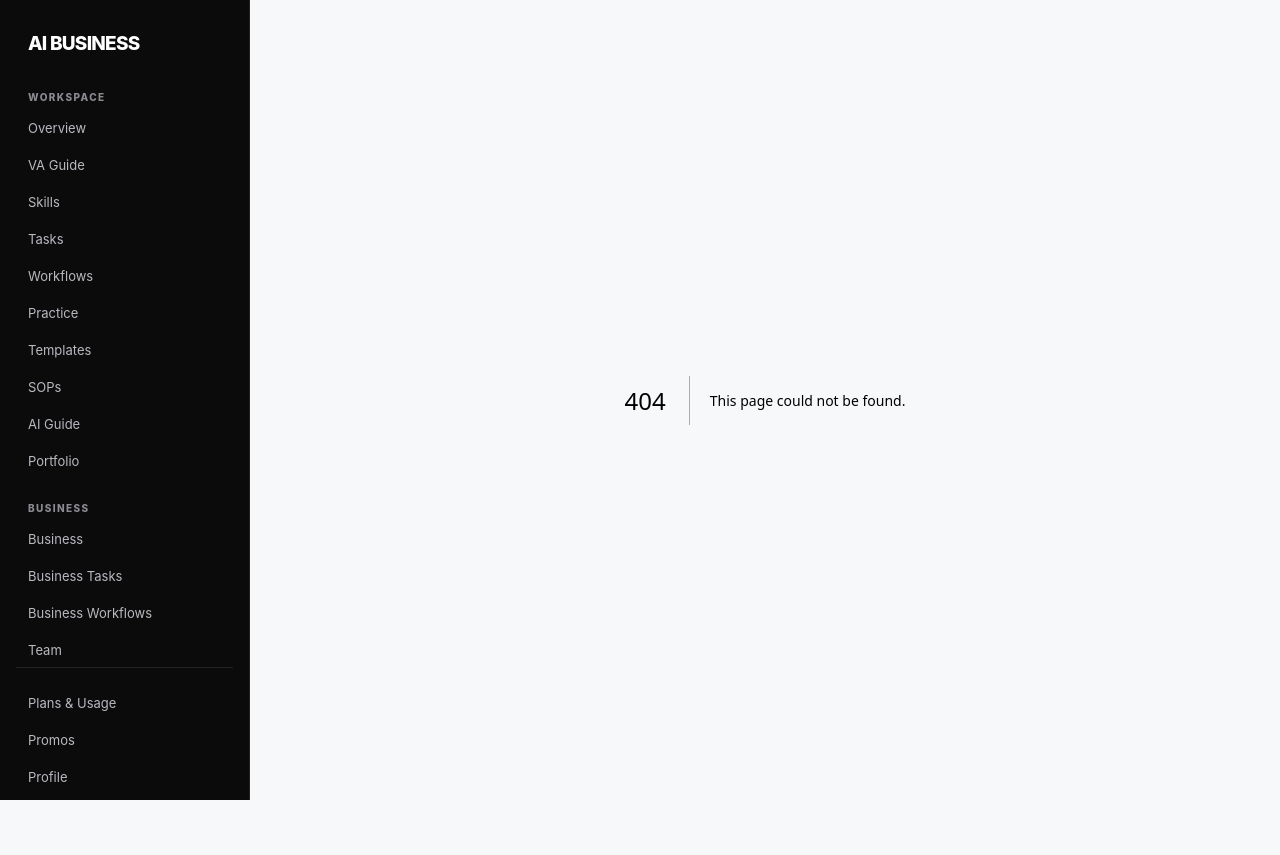
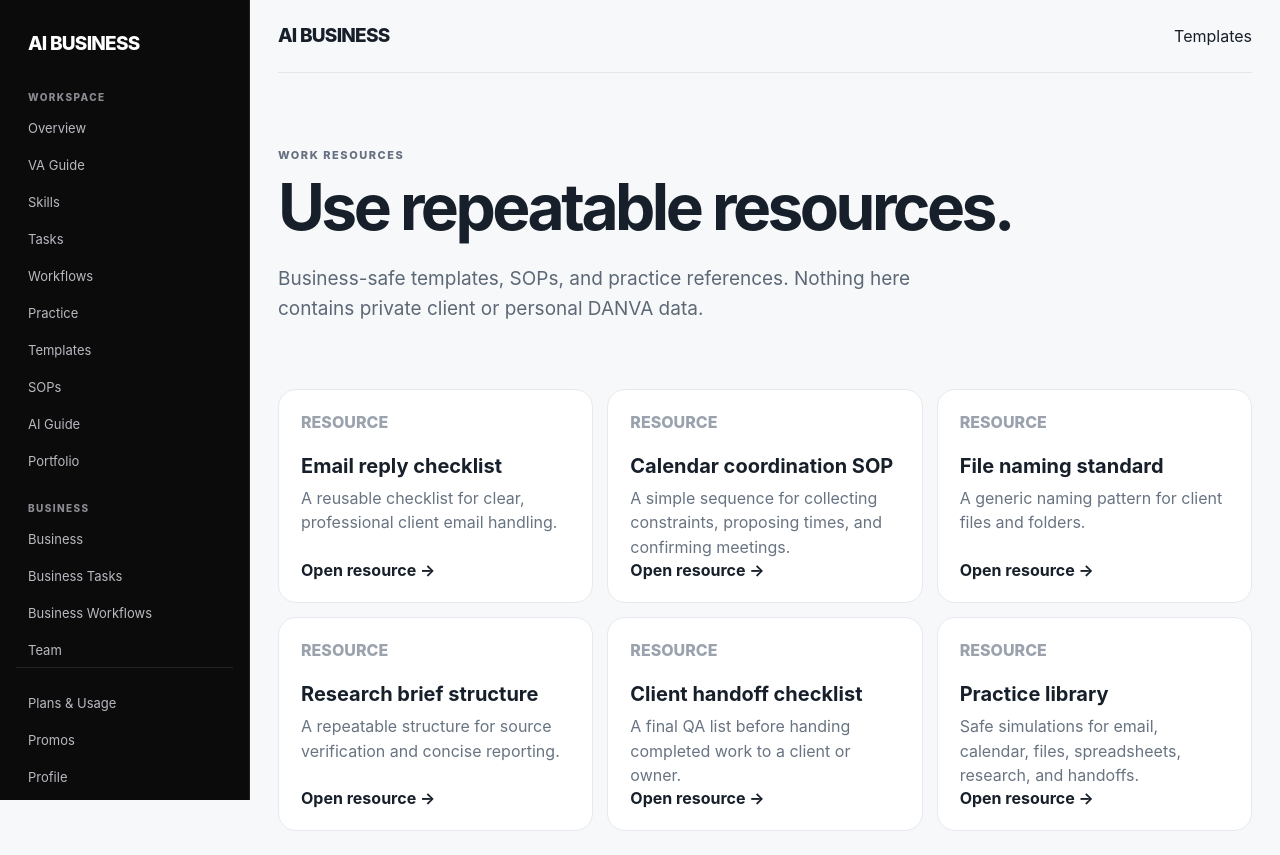
Before and after one commit to ghitiehu-dot/AI-BUSINESS, a Next.js app: page /resources in a window 1280 px wide. Before the commit this address had no page. Before the commit the page ends 800 px from the top, so only its background shows below. Built offline with nearby package versions, Linux system fonts and the light colour scheme.

Commit message:
feat(resources): add business-safe resource hub

```diff
--- /dev/null
+++ b/app/resources/page.tsx
@@ -0,0 +1,3 @@
+import Link from 'next/link';
+const resources=[['Email reply checklist','A reusable checklist for clear, professional client email handling.','/templates'],['Calendar coordination SOP','A simple sequence for collecting constraints, proposing times, and confirming meetings.','/sops'],['File naming standard','A generic naming pattern for client files and folders.','/sops'],['Research brief structure','A repeatable structure for source verification and concise reporting.','/templates'],['Client handoff checklist','A final QA list before handing completed work to a client or owner.','/sops'],['Practice library','Safe simulations for email, calendar, files, spreadsheets, research, and handoffs.','/practice']];
+export default function Resources(){return <main className="page"><header className="topbar"><Link className="brand" href="/dashboard">AI BUSINESS</Link><Link href="/templates">Templates</Link></header><section className="pagehero"><div className="eyebrow">WORK RESOURCES</div><h1>Use repeatable resources.</h1><p>Business-safe templates, SOPs, and practice references. Nothing here contains private client or personal DANVA data.</p></section><section className="listgrid">{resources.map(([title,desc,href])=><article key={title}><span>RESOURCE</span><h2>{title}</h2><p>{desc}</p><Link href={href}>Open resource →</Link></article>)}</section></main>}
```
